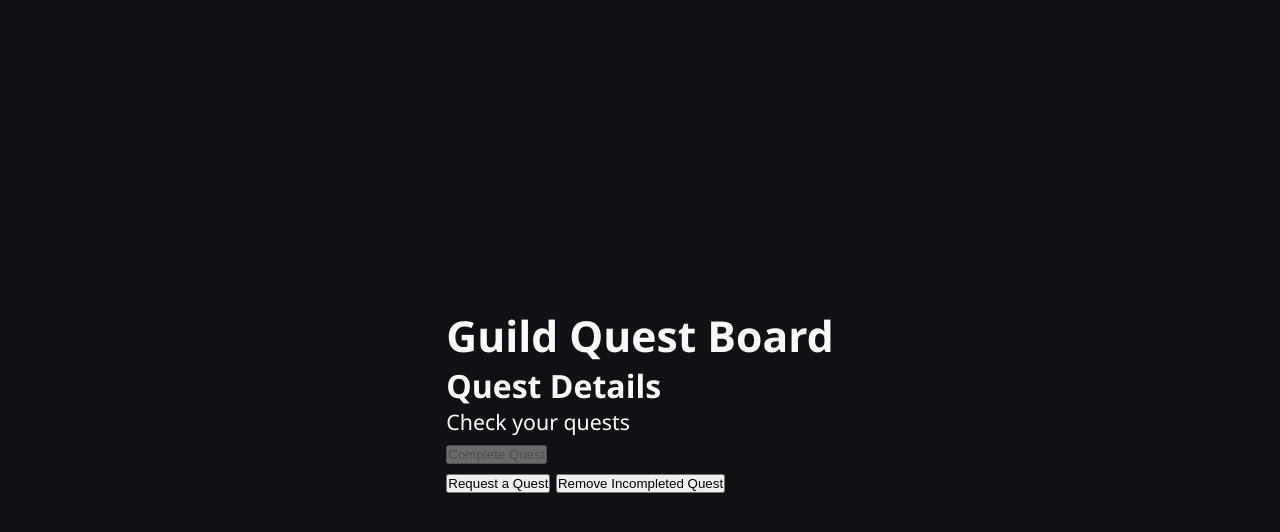
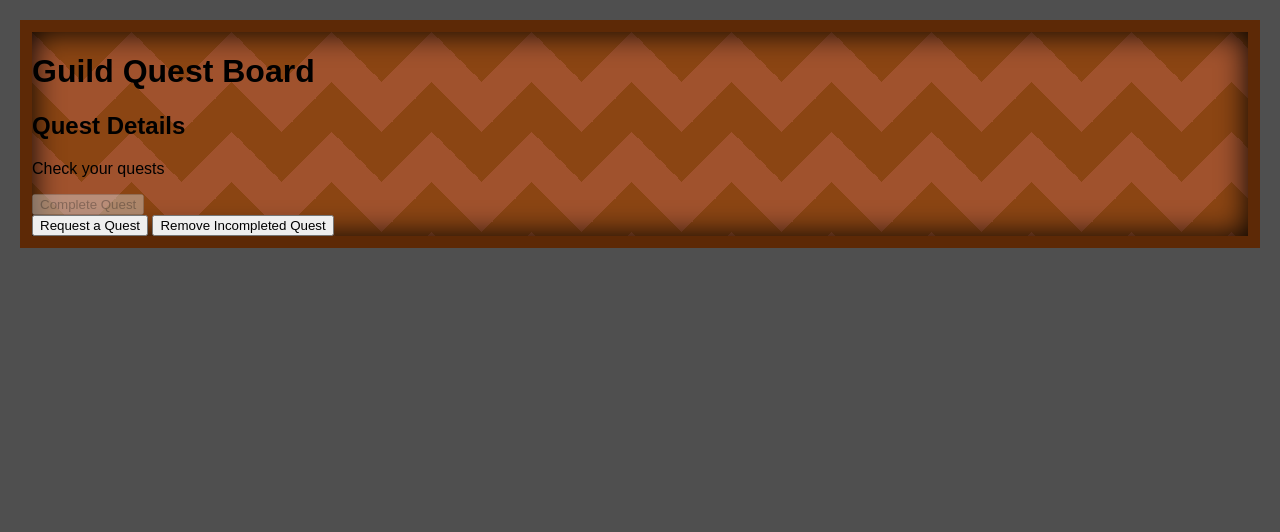
Before and after one commit to TableHammer/Quest-System, a plain HTML site: page index.html in a window 1280 px wide. Drawn offline with Linux system fonts and the light colour scheme.

Commit message:
texture test

```diff
--- a/style.css
+++ b/style.css
@@ -1,25 +1,8 @@
-:root{
-    --background: #101114;
-    --primary-color: #503403;
-    --secondary-color: #4A4D57;
-    --accent-color: #00FFC4;
-    --text-color: #F9F9F9;
-}
-*{
+body{
+    font-family: Arial, Helvetica, sans-serif;
+    padding: 20px;
     margin: 0;
-    padding: 0;
-}
-html{
-    font-family: 'Segoe UI', Tahoma, Geneva, Verdana, sans-serif;
-    font-size: 16pt;
-    color: var(--text-color);
-}
-body{
-    min-height: 100vh;
-    background-color: var(--background);
-    display: flex;
-    justify-content: center;
-    align-items: center;
+    background-color: #4f4f4f;
 }
 .container{
     background-color: var(--primary-color);
@@ -27,8 +10,14 @@ body{
     border: 1px solid rgba(255, 255, 255, 0.2);
 
 }
-.board{
-    margin: 4px solid var(--background);
-    width: 100%;
-    min-height: 80vh;
+.quest-board {
+    background:
+        linear-gradient(135deg, #8B4513 25%, transparent 25%) -50px 0,
+        linear-gradient(225deg, #8B4513 25%, transparent 25%) -50px 0,
+        linear-gradient(315deg, #8B4513 25%, transparent 25%),
+        linear-gradient(45deg, #8B4513 25%, transparent 25%);
+    background-size: 100px 100px;
+    background-color: #A0522D;
+    border: 12px solid #5D2906;
+    box-shadow: inset 0 0 30px #000000;
 }
```
